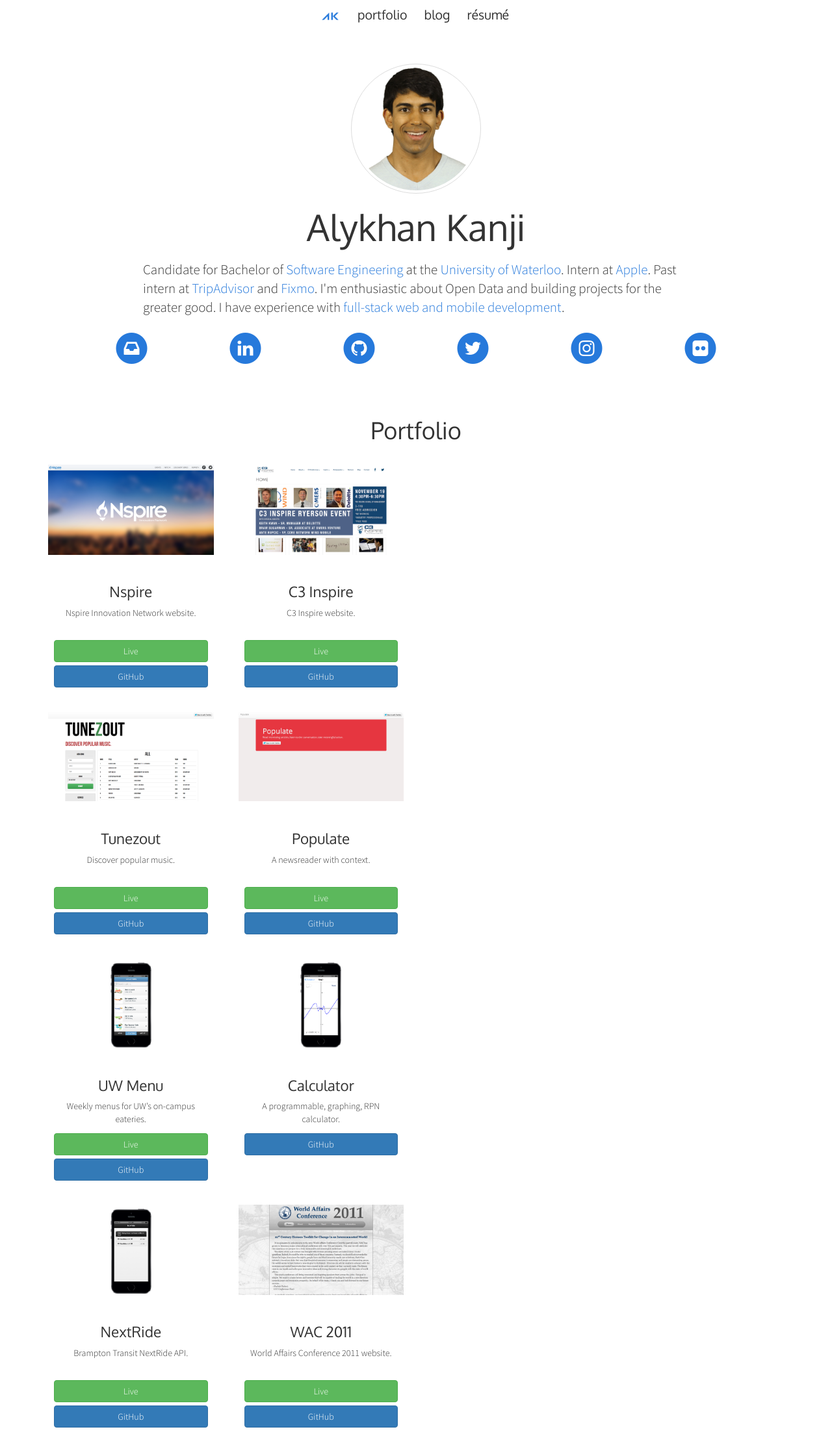
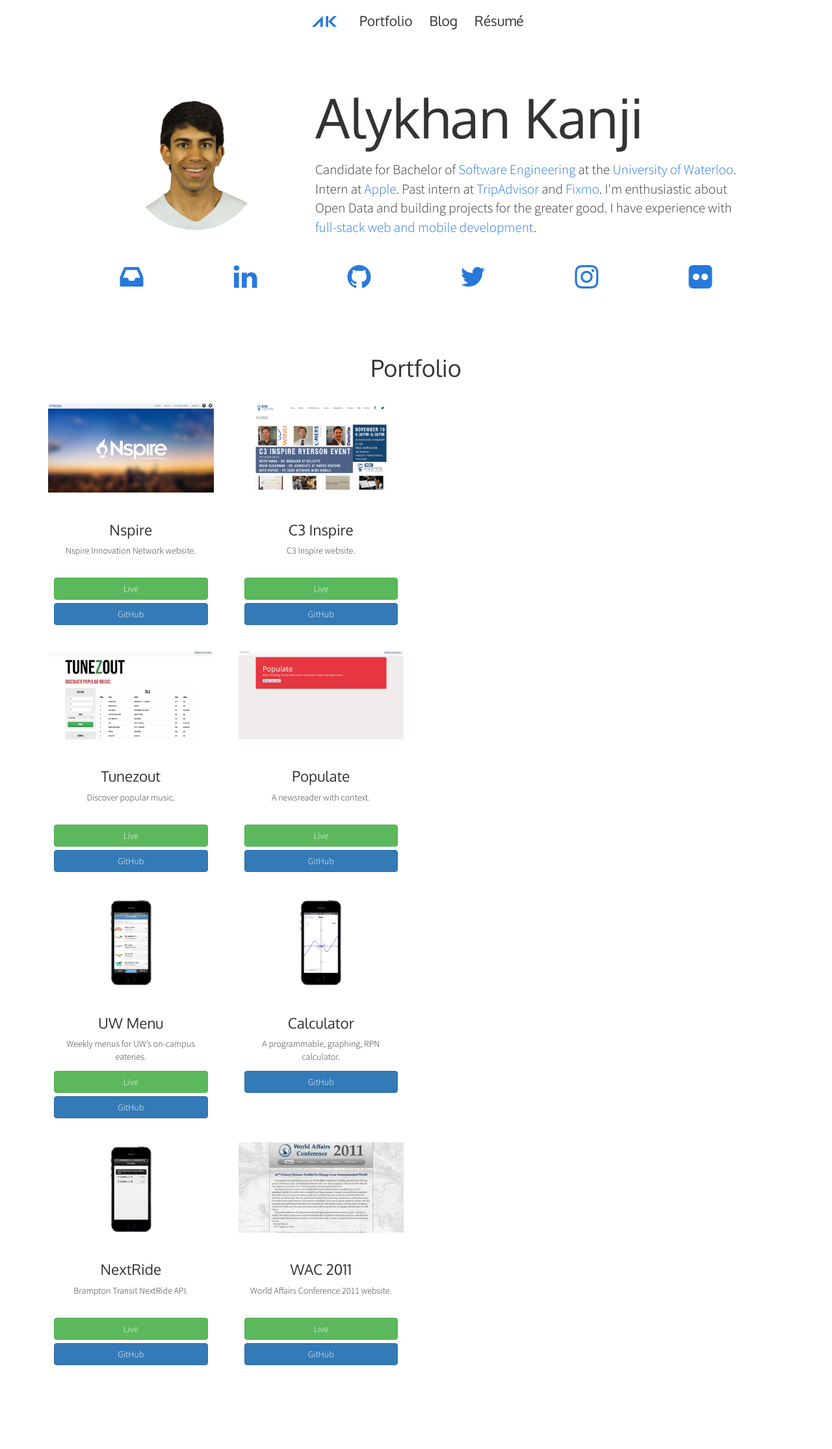
Before and after one commit to alykhank/alykhank.github.io, a Jekyll site: the page built from index.html, in a window 1280 px wide. Shown: the whole page at 65% size. Built offline with Jekyll 4.4.1, drawn with Linux system fonts in a browser that asks for light colours; nearby versions of some CDN libraries; comment, search, counter and statistics services are not loaded; after the commit the page ends 2134 px from its top, so only the background shows below that.

Commit message:
Change navbar, jumbotron, and social icon styles

```diff
--- a/_includes/fa.html
+++ b/_includes/fa.html
@@ -1,4 +1,4 @@
-<span class="fa-stack">
-	<i class="fa fa-circle fa-stack-2x"></i>
-	<i class="fa fa-{{ include.icon }} fa-stack-1x fa-inverse"></i>
+<span class="fa-stack fa-3x">
+	<i class="fa fa-circle fa-stack-2x fa-inverse"></i>
+	<i class="fa fa-{{ include.icon }} fa-stack-1x"></i>
 </span>
--- a/_includes/navbar.html
+++ b/_includes/navbar.html
@@ -1,7 +1,11 @@
 <div class="navbar-container">
-	<nav class="navbar" role="navigation">
+	<nav class="navbar">
 		<ul class="nav nav-pills">
-			<li><a href="/" id="nav-home"><img src="/img/ak.png" alt="Home" width="32" height="32"></a></li>
+			<li>
+				<a href="/" id="nav-home">
+					<img src="/img/ak.png" alt="Home" width="48" height="48">
+				</a>
+			</li>
 			<li><a href="/#portfolio" id="nav-portfolio">Portfolio</a></li>
 			<li><a href="/blog/" id="nav-blog">Blog</a></li>
 			<li><a href="/resume.html" id="nav-resume">R&eacute;sum&eacute;</a></li>
--- a/css/styles.scss
+++ b/css/styles.scss
@@ -11,29 +11,36 @@
 }
 
 .navbar-container {
-	width: 23em;
+	width: 26em;
 	margin: auto;
 }
 
 .navbar {
 	margin: 0;
-	font-size: 1.4em;
-	text-transform: lowercase;
+	font-size: 1.5em;
 }
 
 .nav > li > a {
 	color: #333;
-	padding: 8px 12px;
+	padding: 16px 12px;
 	@include fontfam('Oxygen');
 	&:hover {
 		color: $main-color;
 		background: none;
-		top: -1px;
+		text-decoration: underline;
 	}
+	&:focus {
+		background: none;
+	}
+}
+
+#nav-home {
+	padding: 8px 16px;
 }
 
 .jumbotron,
 .jumbotron .title,
+.section-title,
 .thumbnail .thumbnail-title {
 	@include fontfam('Oxygen');
 }
@@ -41,17 +48,13 @@
 .jumbotron {
 	background: none;
 	.title {
-		font-size: 4em;
+		font-size: 6em;
 	}
 	.lead {
 		@include fontfam('Source Sans Pro');
 		max-width: 40em;
 		margin: 20px auto;
 	}
-}
-
-.section-title {
-	@include fontfam('Oxygen');
 }
 
 .thumbnail .caption {
@@ -88,7 +91,6 @@
 }
 
 .fa-stack {
-	font-size: 1.4em;
 	color: $main-color;
 	&:hover {
 		color: white;
@@ -96,7 +98,4 @@
 			color: $main-color;
 		}
 	}
-	@media only screen and (min-width: 480px) {
-		font-size: 2em;
-	}
 }
--- a/index.html
+++ b/index.html
@@ -3,9 +3,16 @@
 pagename: Home
 ---
 <div class="jumbotron">
-	<img src="{{ site.baseurl }}img/akanji.jpg" alt="Alykhan Kanji" width="200" height="200" class="img-circle img-thumbnail center-block">
-	<h1 class="text-center title">Alykhan Kanji</h1>
-	<p class="lead">Candidate for Bachelor of <a href="https://uwaterloo.ca/software-engineering/">Software Engineering</a> at the <a href="https://uwaterloo.ca/">University of Waterloo</a>. Intern at <a href="http://www.apple.com">Apple</a>. Past intern at <a href="http://www.tripadvisor.com/">TripAdvisor</a> and <a href="http://fixmo.com/">Fixmo</a>. I'm enthusiastic about Open Data and building projects for the greater good. I have experience with <a href="/#portfolio">full-stack web and mobile development</a>.</p>
+	<div class="col-md-4">
+		<br><br>
+		<img src="/img/akanji.jpg" alt="Alykhan Kanji" width="200" height="200" class="img-circle center-block">
+	</div>
+	<div class="col-md-8">
+		<h1 class="title hidden-xs hidden-sm">Alykhan Kanji</h1>
+		<h1 class="title visible-xs visible-sm text-center">Alykhan Kanji</h1>
+		<p class="lead">Candidate for Bachelor of <a href="https://uwaterloo.ca/software-engineering/">Software Engineering</a> at the <a href="https://uwaterloo.ca/">University of Waterloo</a>. Intern at <a href="http://www.apple.com">Apple</a>. Past intern at <a href="http://www.tripadvisor.com/">TripAdvisor</a> and <a href="http://fixmo.com/">Fixmo</a>. I'm enthusiastic about Open Data and building projects for the greater good. I have experience with <a href="/#portfolio">full-stack web and mobile development</a>.</p>
+	</div>
+
 	<div class="row text-center">
 		<div class="col-xs-4 col-sm-2">
 			<a href="&#109;&#97;&#x69;&#x6c;&#116;&#x6f;&#x3a;&#109;&#x65;&#x40;&#x61;&#x6c;&#x79;&#107;&#104;&#97;&#x6e;&#46;&#x63;&#x6f;&#x6d;" target="_blank" id="contact">
```
